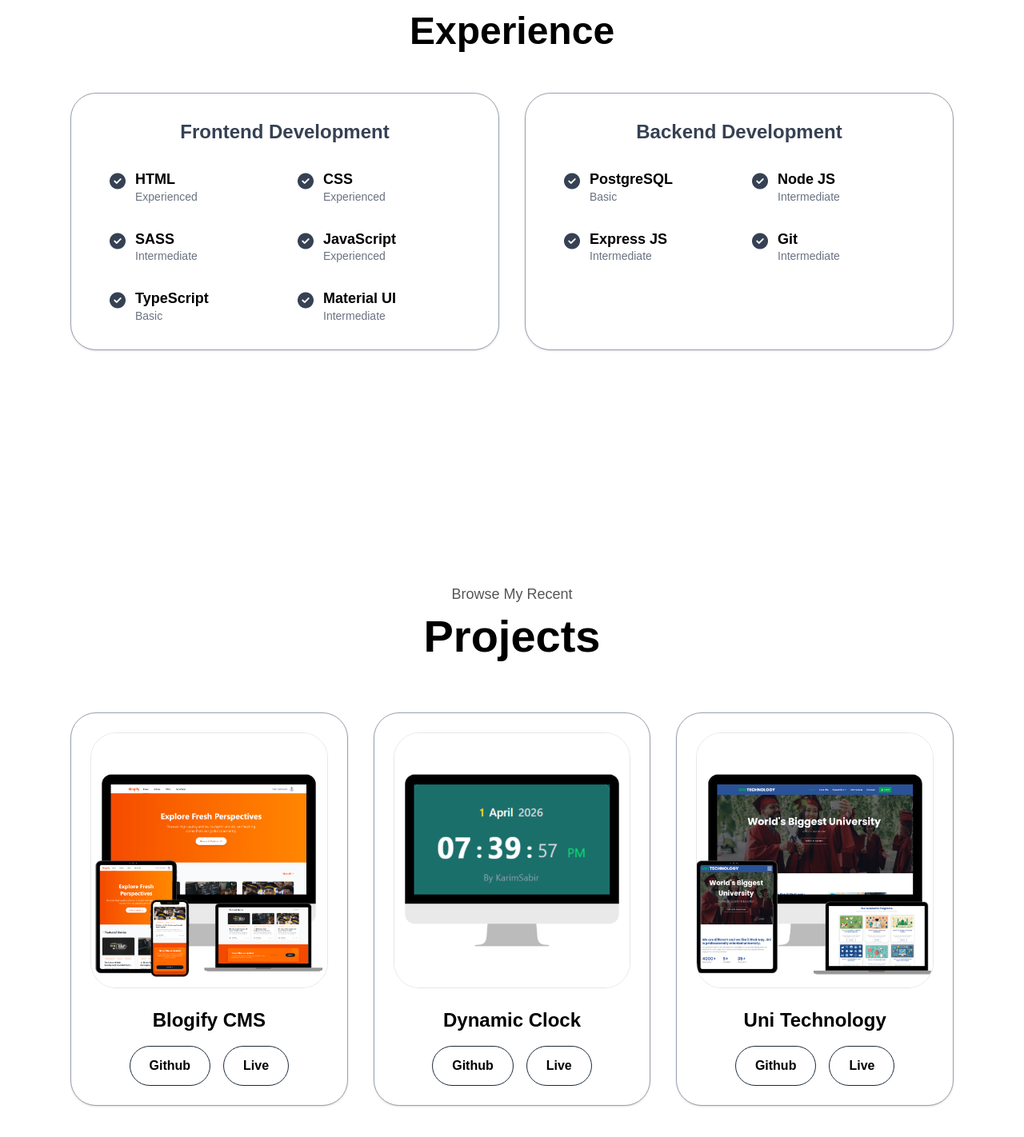
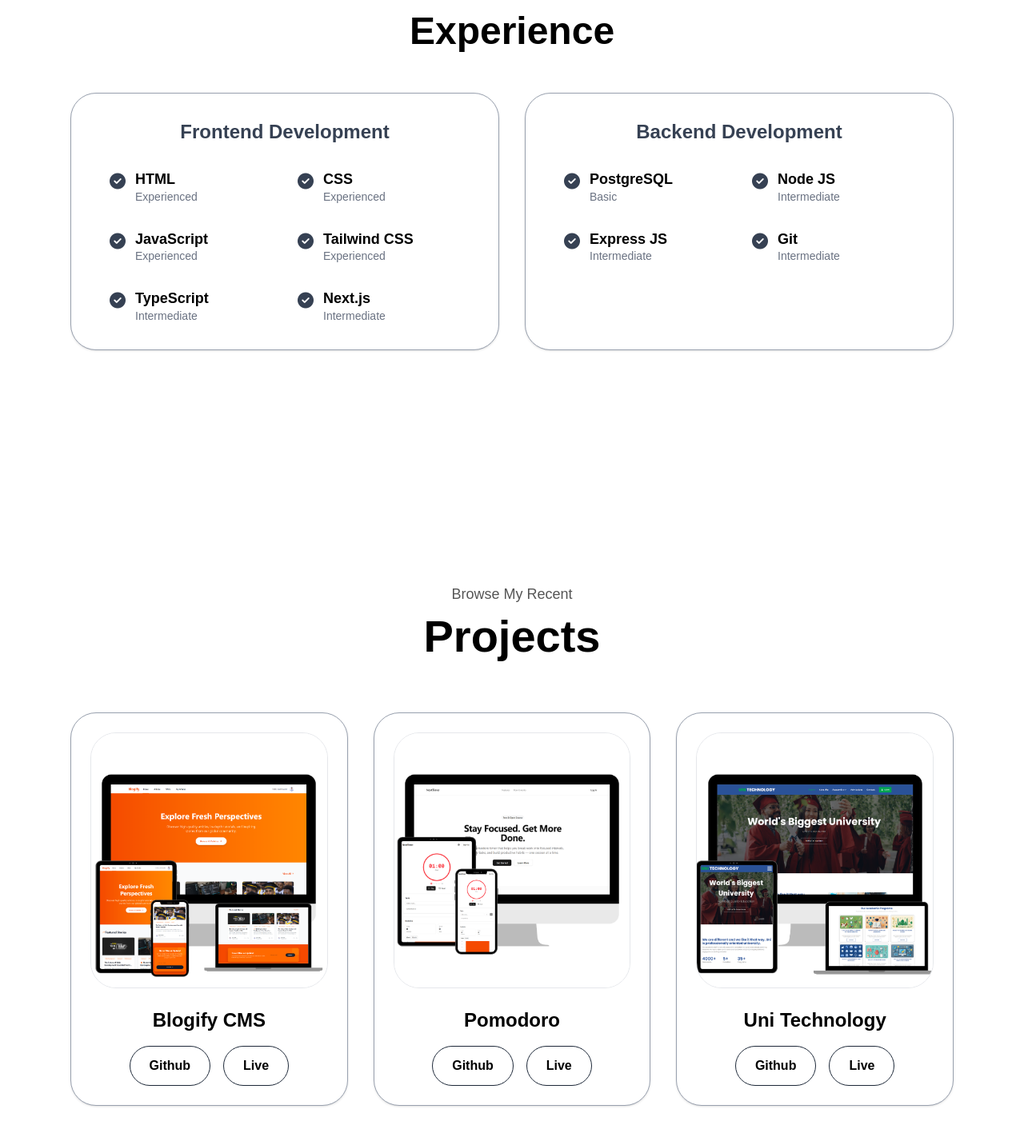
Before and after one commit to karimsaabir9/Portfolio, a React (Vite) app: page / in a window 1280 px wide. Shown: the part 1780-3202 px from the top of the page at 80% size. Built offline with nearby package versions, Linux system fonts and the light colour scheme.

Commit message:
added new photo

```diff
--- a/src/components/Contact.jsx
+++ b/src/components/Contact.jsx
@@ -65,7 +65,7 @@ const Contact = () => {
         <div className="flex items-center gap-3">
           <i className="fa-solid fa-envelope text-2xl dark:text-gray-300"></i>
           <a
-            href="mailto:Karimsaabir9@gmail.com"
+            href="mailto:karimsapir9@gmail.com"
             className="text-lg font-medium text-gray-800 dark:text-gray-200 hover:text-blue-600 dark:hover:text-blue-400 transition-colors"
           >
             karimsapir9@gmail.com
--- a/src/components/Experience.jsx
+++ b/src/components/Experience.jsx
@@ -41,10 +41,10 @@ const Experience = () => {
   const frontendSkills = [
     { name: 'HTML', level: 'Experienced' },
     { name: 'CSS', level: 'Experienced' },
-    { name: 'SASS', level: 'Intermediate' },
     { name: 'JavaScript', level: 'Experienced' },
-    { name: 'TypeScript', level: 'Basic' },
-    { name: 'Material UI', level: 'Intermediate' },
+    { name: 'Tailwind CSS', level: 'Experienced' },
+    { name: 'TypeScript', level: 'Intermediate' },
+    { name: 'Next.js', level: 'Intermediate' },
   ];
 
   const backendSkills = [
--- a/src/components/Projects.jsx
+++ b/src/components/Projects.jsx
@@ -1,5 +1,5 @@
-import { useState } from 'react';
-import { motion, AnimatePresence } from 'framer-motion';
+import { useState } from "react";
+import { motion, AnimatePresence } from "framer-motion";
 
 const ProjectModal = ({ project, isOpen, onClose }) => {
   if (!isOpen) return null;
@@ -40,11 +40,16 @@ const ProjectModal = ({ project, isOpen, onClose }) => {
               />
             </div>
 
-            <h2 className="text-3xl font-bold mb-4 dark:text-white">{project.title}</h2>
+            <h2 className="text-3xl font-bold mb-4 dark:text-white">
+              {project.title}
+            </h2>
 
             <div className="flex flex-wrap gap-2 mb-6">
               {project.tech?.map((t) => (
-                <span key={t} className="px-4 py-1 bg-gray-100 dark:bg-gray-800 text-gray-700 dark:text-gray-300 rounded-full text-sm font-medium">
+                <span
+                  key={t}
+                  className="px-4 py-1 bg-gray-100 dark:bg-gray-800 text-gray-700 dark:text-gray-300 rounded-full text-sm font-medium"
+                >
                   {t}
                 </span>
               ))}
@@ -101,11 +106,18 @@ const ProjectCard = ({ project, index, onOpen }) => {
           className="w-full h-full object-cover transition-transform duration-500 group-hover:scale-110"
         />
         <div className="absolute inset-0 bg-black/20 opacity-0 group-hover:opacity-100 transition-opacity flex items-center justify-center">
-          <span className="bg-white/90 px-6 py-2 rounded-full font-bold text-black shadow-lg">View Details</span>
+          <span className="bg-white/90 px-6 py-2 rounded-full font-bold text-black shadow-lg">
+            View Details
+          </span>
         </div>
       </div>
-      <h2 className="text-2xl font-bold mb-4 dark:text-white">{project.title}</h2>
-      <div className="flex justify-center gap-4" onClick={(e) => e.stopPropagation()}>
+      <h2 className="text-2xl font-bold mb-4 dark:text-white">
+        {project.title}
+      </h2>
+      <div
+        className="flex justify-center gap-4"
+        onClick={(e) => e.stopPropagation()}
+      >
         <motion.a
           whileHover={{ scale: 1.05 }}
           whileTap={{ scale: 0.95 }}
@@ -136,28 +148,41 @@ const Projects = () => {
 
   const projectsData = [
     {
-      image: '/images/Photo One.png',
-      title: 'Blogify CMS',
-      description: 'A modern full-stack content management system built with React, Supabase, and Tailwind CSS. It features a rich text editor, image uploads, and real-time database updates.',
-      tech: ['React', 'Supabase', 'Tailwind', 'Framer Motion'],
-      githubUrl: 'https://github.com/karimsaabir9/Blogify-A-Modern-Full-Stack-Content-Management-System-with-Supabase',
-      liveUrl: 'https://blogify-a-modern-full-stack-content-pied.vercel.app/',
+      image: "/images/Photo One.png",
+      title: "Blogify CMS",
+      description:
+        "A modern full-stack content management system built with React, Supabase, and Tailwind CSS. It features a rich text editor, image uploads, and real-time database updates.",
+      tech: ["React", "Supabase", "Tailwind", "Framer Motion"],
+      githubUrl:
+        "https://github.com/karimsaabir9/Blogify-A-Modern-Full-Stack-Content-Management-System-with-Supabase",
+      liveUrl: "https://blogify-a-modern-full-stack-content-pied.vercel.app/",
     },
     {
-      image: '/images/Photo Three.png',
-      title: 'Dynamic Clock',
-      description: 'An interactive clock application that shows real-time updates with smooth animations. Designed with a clean UI focus and modern aesthetics.',
-      tech: ['JavaScript', 'HTML5', 'CSS3', 'Animation'],
-      githubUrl: 'https://github.com/karimsaabir9/Clock',
-      liveUrl: 'https://clock-smoky-six.vercel.app/',
+      image: "/images/Photo Three.png",
+      title: "Pomodoro",
+      description:
+        "A modern Pomodoro timer application that helps users stay focused, track work sessions, and build consistent productivity habits through structured work and break intervals.",
+      tech: [
+        "Next.js 16",
+        "tRPC ",
+        "Better Auth",
+        "Drizzle ORM",
+        "Neon",
+        "TanStack Query",
+        "Tailwind CSS",
+        "shadcn/ui",
+      ],
+      githubUrl: "https://github.com/karimsaabir9/Pomodoro",
+      liveUrl: "https://pomodoro-sand-pi-68.vercel.app/",
     },
     {
-      image: '/images/Photo Two.png',
-      title: 'Uni Technology',
-      description: 'A professional business website for a technology company, featuring responsive layouts, service showcases, and a contact system.',
-      tech: ['React', 'Vite', 'Tailwind CSS', 'Responsive Design'],
-      githubUrl: 'https://github.com/karimsaabir9/Uni-Technology',
-      liveUrl: 'https://uni-technology.vercel.app/',
+      image: "/images/Photo Two.png",
+      title: "Uni Technology",
+      description:
+        "A professional business website for a technology company, featuring responsive layouts, service showcases, and a contact system.",
+      tech: ["React", "Vite", "Tailwind CSS", "Responsive Design"],
+      githubUrl: "https://github.com/karimsaabir9/Uni-Technology",
+      liveUrl: "https://uni-technology.vercel.app/",
     },
   ];
 
```
Also changed, not shown: public/images/Photo Three.png.
